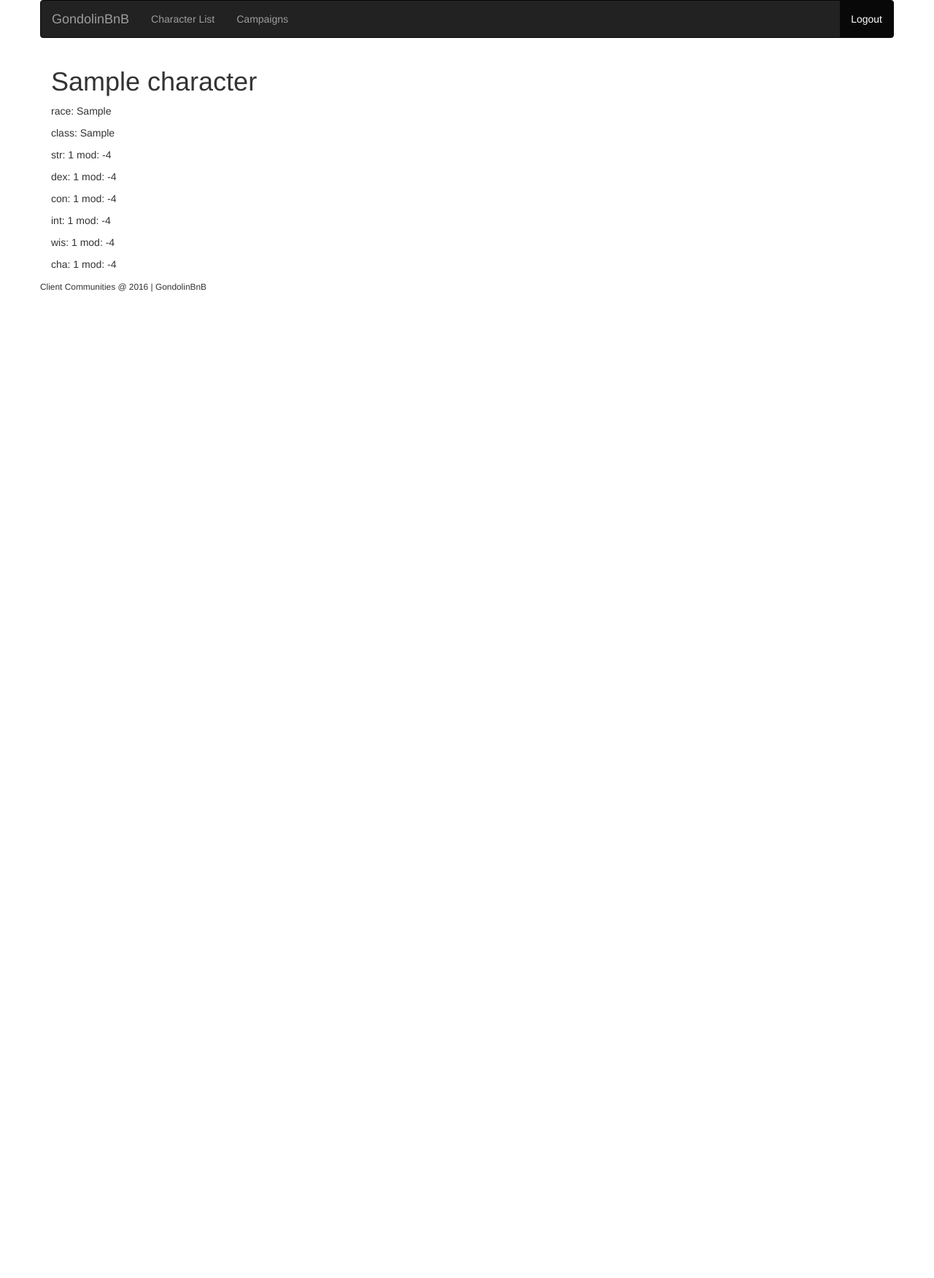
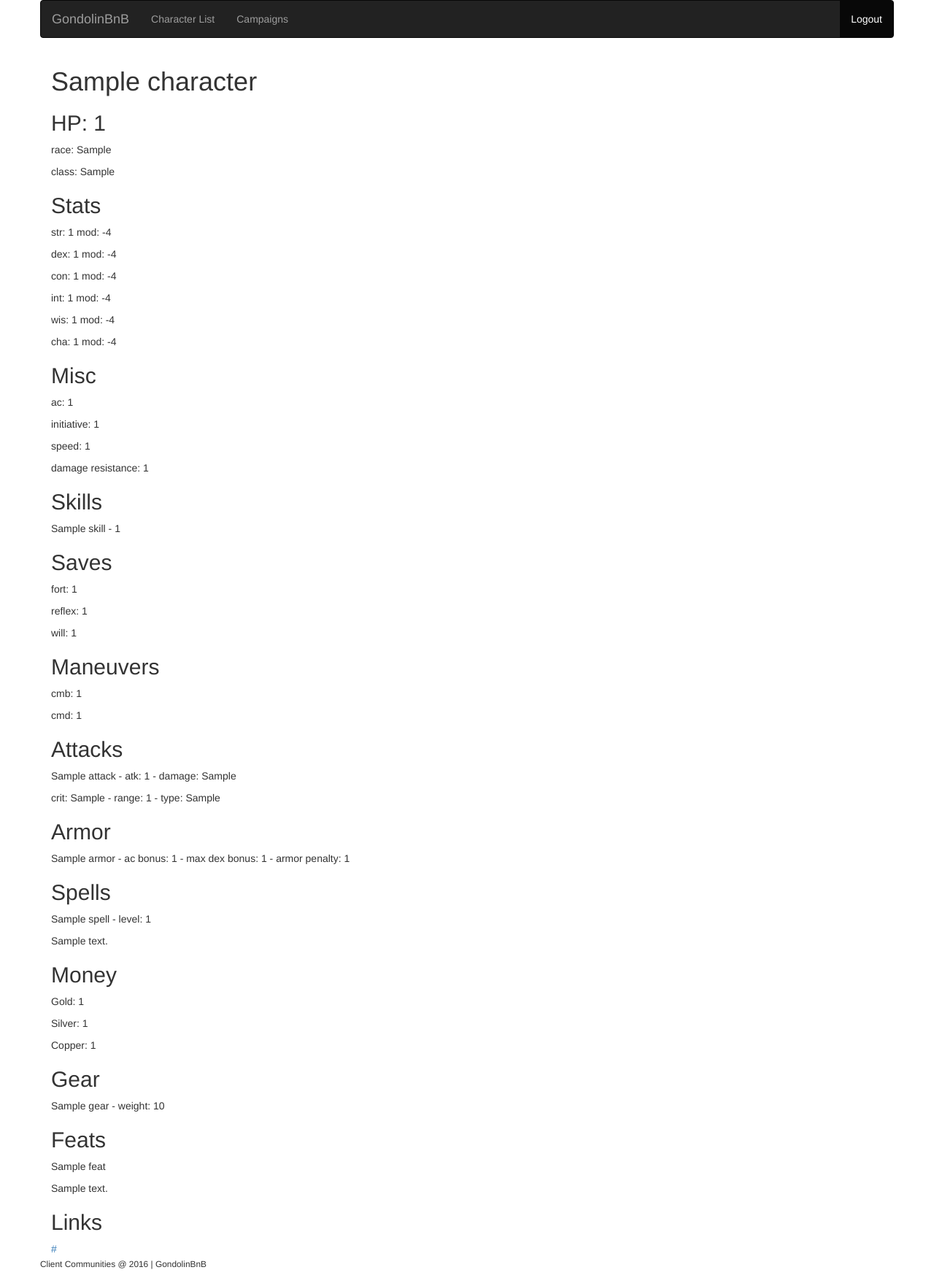
Before and after one commit to VorpalFalchion/gondolinBnB, a Django app: page /charsheet/1/ in a window 1280 px wide. Shown: the whole page at 73% size. Before the commit the page ends 400 px from the top, so only its background shows below. Run offline with Django 3.2, Linux system fonts and the light colour scheme; a user stored in the database is signed in; tables that the repository leaves empty hold one stand-in row (values such as "Sample post"); parts of the project's set-up code (start-up, migrations or seed data) failed here and were passed over; some libraries are stand-ins or nearby versions.

Commit message:
added all models to edit.html and sheet.html

```diff
--- a/charsheet/views.py
+++ b/charsheet/views.py
@@ -1,6 +1,6 @@
 from django.shortcuts import render, redirect
 from django.contrib.auth.decorators import login_required
-from .forms import CharacterForm, StatsForm, MiscForm, SkillsForm, SavesForm, ManeuversForm, AttacksForm, ArmorForm, SpellsForm, MoneyForm, GearForm, FeatsForm, LinksForm, SkillsFormSet
+from .forms import CharacterForm, StatsForm, MiscForm, SkillsForm, SavesForm, ManeuversForm, AttacksForm, ArmorForm, SpellsForm, MoneyForm, GearForm, FeatsForm, LinksForm, SkillsFormSet, AttacksFormSet, ArmorFormSet, SpellsFormSet, GearFormSet, FeatsFormSet, LinksFormSet
 from .models import Character, Stats, Misc, Skills, Saves, Maneuvers, Attacks, Armor, Spells, Money, Gear, Feats, Links
 
 @login_required(login_url='login/')
@@ -9,10 +9,32 @@
 def sheet(request, id):
     character = Character.objects.get(pk=id)
     stats = Stats.objects.get(belongs_to=character)
+    misc = Misc.objects.get(belongs_to=character)
+    skills = Skills.objects.filter(belongs_to=character)
+    saves = Saves.objects.get(belongs_to=character)
+    maneuvers = Maneuvers.objects.get(belongs_to=character)
+    attacks = Attacks.objects.filter(belongs_to=character)
+    armor = Armor.objects.filter(belongs_to=character)
+    spells = Spells.objects.filter(belongs_to=character)
+    money = Money.objects.get(belongs_to=character)
+    gear = Gear.objects.filter(belongs_to=character)
+    feats = Feats.objects.filter(belongs_to=character)
+    links = Links.objects.filter(belongs_to=character)
 
     context = {
         'character': character,
         'stats': stats,
+        'misc': misc,
+        'skills': skills,
+        'saves': saves,
+        'maneuvers': maneuvers,
+        'attacks': attacks,
+        'armor': armor,
+        'spells': spells,
+        'money': money,
+        'gear': gear,
+        'feats': feats,
+        'links': links,
     }
     return render(request, 'charsheet/sheet.html', context)
 
@@ -28,18 +50,43 @@
     stats = Stats.objects.get(belongs_to=character)
     misc = Misc.objects.get(belongs_to=character)
     #skills = Skills.objects.filter(belongs_to=character)
+    saves = Saves.objects.get(belongs_to=character)
+    maneuvers = Maneuvers.objects.get(belongs_to=character)
+    money = Money.objects.get(belongs_to=character)
 
     if request.method == "POST":
         character_form = CharacterForm(request.POST, instance=character)
         stats_form = StatsForm(request.POST, instance=stats)
         misc_form = MiscForm(request.POST, instance=misc)
         skills_formset = SkillsFormSet(request.POST, instance=character)
+        saves_form = SavesForm(request.POST, instance=saves)
+        maneuvers_form = ManeuversForm(request.POST, instance=maneuvers)
+        attacks_formset = AttacksFormSet(request.POST, instance=character)
+        armor_formset = ArmorFormSet(request.POST, instance=character)
+        spells_formset = SpellsFormSet(request.POST, instance=character)
+        money_form = MoneyForm(request.POST, instance=money)
+        gear_formset = GearFormSet(request.POST, instance=character)
+        feats_formset = FeatsFormSet(request.POST, instance=character)
+        links_formset = LinksFormSet(request.POST, instance=character)
 
-        if character_form.is_valid() and stats_form.is_valid() and misc_form.is_valid() and skills_formset.is_valid():
+        validate = False
+
+        if character_form.is_valid() and stats_form.is_valid() and misc_form.is_valid() and skills_formset.is_valid() and saves_form.is_valid() and maneuvers_form.is_valid() and attacks_formset.is_valid() and armor_formset.is_valid() and spells_formset.is_valid() and money_form.is_valid() and gear_formset.is_valid and feats_formset.is_valid() and links_formset.is_valid():
+            validate = True
+        if validate:
             character.save()
             stats.save()
             misc.save()
             skills_formset.save()
+            saves_form.save()
+            maneuvers_form.save()
+            attacks_formset.save()
+            armor_formset.save()
+            spells_formset.save()
+            money_form.save()
+            gear_formset.save()
+            feats_formset.save()
+            links_formset.save()
 
             return redirect(index)
 
@@ -47,6 +94,15 @@
     stats_form = StatsForm(instance=stats)
     misc_form = MiscForm(instance=misc)
     skills_formset = SkillsFormSet(instance=character)
+    saves_form = SavesForm(instance=saves)
+    maneuvers_form = ManeuversForm(instance=maneuvers)
+    attacks_formset = AttacksFormSet(instance=character)
+    armor_formset = ArmorFormSet(instance=character)
+    spells_formset = SpellsFormSet(instance=character)
+    money_form = MoneyForm(instance=money)
+    gear_formset = GearFormSet(instance=character)
+    feats_formset = FeatsFormSet(instance=character)
+    links_formset = LinksFormSet(instance=character)
 
     context = {
         'character': character,
@@ -55,7 +111,19 @@
         'stats_form': stats_form,
         'misc': misc,
         'misc_form': misc_form,
-        'skills_formset': skills_formset
+        'skills_formset': skills_formset,
+        'saves': saves,
+        'saves_form': saves_form,
+        'maneuvers': maneuvers,
+        'maneuvers_form': maneuvers_form,
+        'attacks_formset': attacks_formset,
+        'armor_formset': armor_formset,
+        'spells_formset': spells_formset,
+        'money': money,
+        'money_form': money_form,
+        'gear_formset': gear_formset,
+        'feats_formset': feats_formset,
+        'links_formset': links_formset,
     }
     return render(request, "charsheet/edit.html", context)
 
@@ -64,17 +132,69 @@
         form = CharacterForm(request.POST)
         stats_form = StatsForm()
         misc_form = MiscForm()
+        skills_form = SkillsForm()
+        saves_form = SavesForm()
+        maneuvers_form = ManeuversForm()
+        attacks_form = AttacksForm()
+        armor_form = ArmorForm()
+        spells_form = SpellsForm()
+        money_form = MoneyForm()
+        gear_form = GearForm()
+        feats_form = FeatsForm()
+        links_form = LinksForm()
 
         if form.is_valid():
             new_char = form.save(commit=False)
             new_char.player_id = request.user.id
             new_char.save()
+
             new_stats = stats_form.save(commit=False)
             new_stats.belongs_to = new_char
             new_stats.save()
+
             new_misc = misc_form.save(commit=False)
             new_misc.belongs_to = new_char
             new_misc.save()
+
+            new_skills = skills_form.save(commit=False)
+            new_skills.belongs_to = new_char
+            new_skills.save()
+
+            new_saves = saves_form.save(commit=False)
+            new_saves.belongs_to = new_char
+            new_saves.save()
+
+            new_maneuvers = maneuvers_form.save(commit=False)
+            new_maneuvers.belongs_to = new_char
+            new_maneuvers.save()
+
+            new_attacks = attacks_form.save(commit=False)
+            new_attacks.belongs_to = new_char
+            new_attacks.save()
+
+            new_armor = armor_form.save(commit=False)
+            new_armor.belongs_to = new_char
+            new_armor.save()
+
+            new_spells = spells_form.save(commit=False)
+            new_spells.belongs_to = new_char
+            new_spells.save()
+
+            new_money = money_form.save(commit=False)
+            new_money.belongs_to = new_char
+            new_money.save()
+
+            new_gear = gear_form.save(commit=False)
+            new_gear.belongs_to = new_char
+            new_gear.save()
+
+            new_feats = feats_form.save(commit=False)
+            new_feats.belongs_to = new_char
+            new_feats.save()
+
+            new_links = links_form.save(commit=False)
+            new_links.belongs_to = new_char
+            new_links.save()
 
             return redirect(index)
     else:
--- a/templates/charsheet/sheet.html
+++ b/templates/charsheet/sheet.html
@@ -4,12 +4,74 @@
 
 <h1>{{character.name}}</h1>
 
+<h2>HP: {{ misc.hp }}</h2>
 <p>race: {{character.race}}</p>
 <p>class: {{character.char_class}}</p>
+
+<h2>Stats</h2>
 <p>str: {{ stats.str }} mod: {{ stats.str_mod }}</p>
 <p>dex: {{ stats.dex }} mod: {{ stats.dex_mod }}</p>
 <p>con: {{ stats.con }} mod: {{ stats.con_mod }}</p>
 <p>int: {{ stats.int }} mod: {{ stats.int_mod }}</p>
 <p>wis: {{ stats.wis }} mod: {{ stats.wis_mod }}</p>
 <p>cha: {{ stats.cha }} mod: {{ stats.cha_mod }}</p>
+
+<h2>Misc</h2>
+<p>ac: {{ misc.ac }}</p>
+<p>initiative: {{ misc.init }}</p>
+<p>speed: {{ misc.speed }}</p>
+<p>damage resistance: {{ misc.damage_resistance }}</p>
+
+<h2>Skills</h2>
+{% for skills in skills %}
+<p>{{ skills.skill_name }} - {{ skills.ranks }}</p>
+{% endfor %}
+
+<h2>Saves</h2>
+<p>fort: {{ saves.fort }}</p>
+<p>reflex: {{ saves.reflex }}</p>
+<p>will: {{ saves.will }}</p>
+
+<h2>Maneuvers</h2>
+<p>cmb: {{ maneuvers.cmb }}</p>
+<p>cmd: {{ maneuvers.cmd }}</p>
+
+<h2>Attacks</h2>
+{% for attacks in attacks %}
+<p>{{ attacks.attack_name }} - atk: {{ attacks.atk_bonus }} - damage: {{ attacks.damage }}</p>
+<p>crit: {{ attacks.crit }} - range: {{ attacks.range }} - type: {{ attacks.type }}</p>
+{% endfor %}
+
+<h2>Armor</h2>
+{% for armor in armor %}
+<p>{{ armor.armor_name }} - ac bonus: {{ armor.ac_bonus }} - max dex bonus: {{ armor.max_dex }} - armor penalty: {{ armor.armor_penalty }}</p>
+{% endfor %}
+
+<h2>Spells</h2>
+{% for spells in spells %}
+<p>{{ spells.spell_name }} - level: {{ spells.spell_lvl }}</p>
+<p>{{ spells.spell_desc }}</p>
+{% endfor %}
+
+<h2>Money</h2>
+<p>Gold: {{ money.gold }}</p>
+<p>Silver: {{ money.silver }}</p>
+<p>Copper: {{ money.copper }}</p>
+
+<h2>Gear</h2>
+{% for gear in gear %}
+<p>{{ gear.item_name }} - weight: {{ gear.item_weight }}
+{% endfor %}
+
+<h2>Feats</h2>
+{% for feats in feats %}
+<p>{{ feats.feat_name }}</p>
+<p>{{ feats.feat_desc }}</p>
+{% endfor %}
+
+<h2>Links</h2>
+{% for links in links %}
+<a href="{{ links.link_url }}">{{ links.link_name }}</a>
+{% endfor %}
+
 {% endblock %}
--- a/templates/registration/login.html
+++ b/templates/registration/login.html
@@ -11,8 +11,8 @@
     <meta name="viewport" content="width=device-width, initial-scale=1">
     <meta charset="UTF-8">
     <title>GondolinBnB</title>
-    <script src="https://ajax.aspnetcdn.com/ajax/jQuery/jquery-3.1.1.min.js"></script>
-    <script type="text/javascript" src="https://twitter.github.com/bootstrap/assets/js/bootstrap-dropdown.js"></script>
+    <!--<script src="https://ajax.aspnetcdn.com/ajax/jQuery/jquery-3.1.1.min.js"></script>
+    <script type="text/javascript" src="https://twitter.github.com/bootstrap/assets/js/bootstrap-dropdown.js"></script>-->
     {% load static %}
     <link rel="stylesheet" type="text/css" href='{% static 'login_style.css' %}' />
 
```
Also changed, not shown: charsheet/forms.py (+10 -0 lines), templates/charsheet/edit.html (+10 -0 lines).
